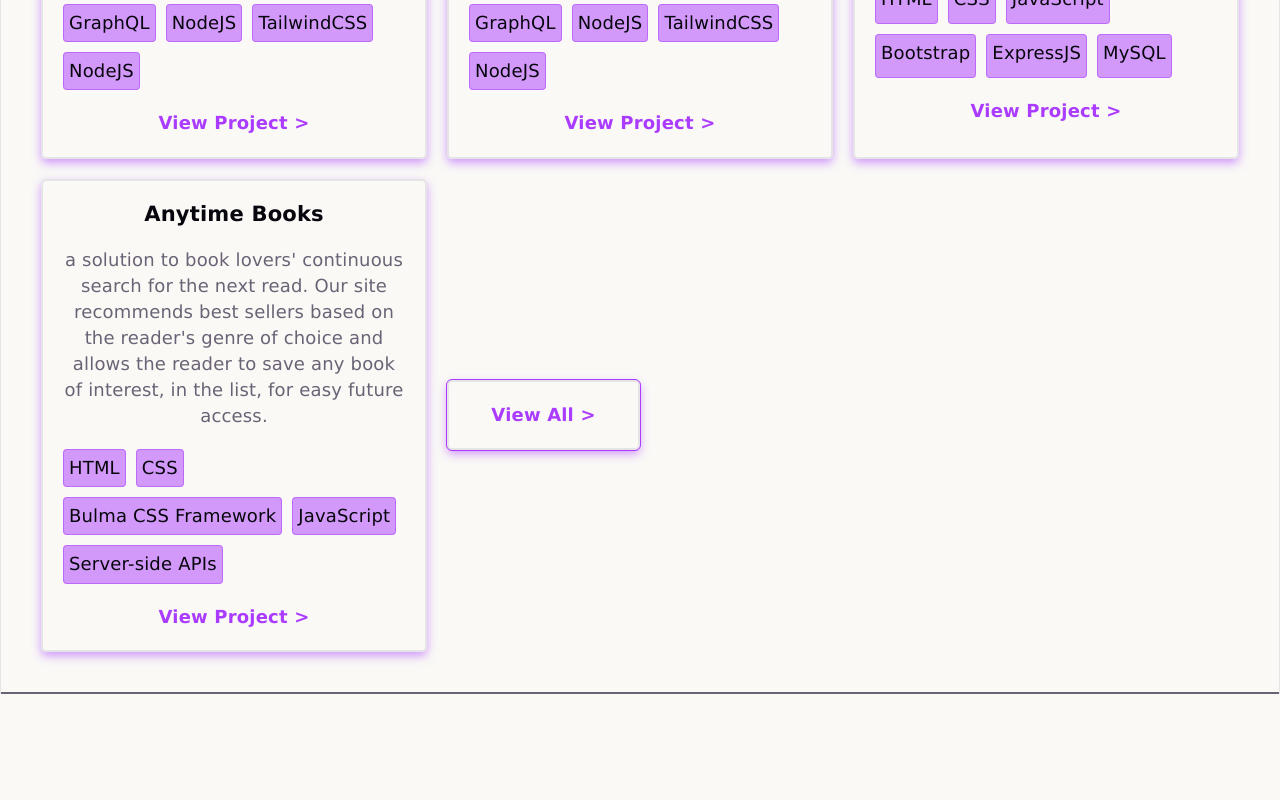
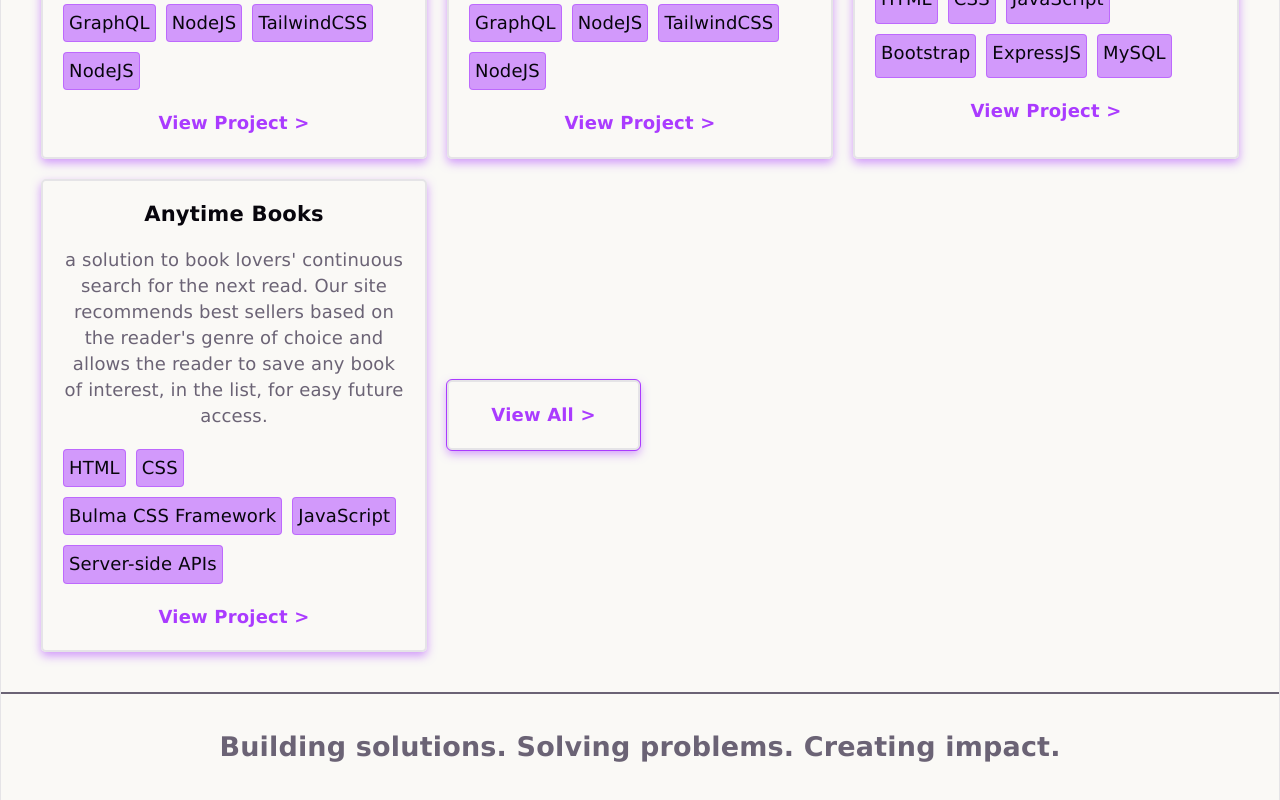
Before and after one commit to Makispear/Maki-Maki, a React (Vite) app: page / in a window 1280 px wide. Shown: the part 1709-2509 px from the top of the page. Before the commit the page ends 2403 px from the top, so only its background shows below. Built offline with nearby package versions, Linux system fonts and the light colour scheme.

Commit message:
Add section for trust statement

```diff
--- /dev/null
+++ b/src/Components/TrustStrip/TrustStrip.tsx
@@ -0,0 +1,11 @@
+import "../../index.css"
+import "./trust-strip.css"
+
+const TrustStrip: React.FC = () => {
+    return <section className="trust-section">
+        <h2>Building solutions. Solving problems. Creating impact.</h2>
+    </section>
+}
+
+
+export default TrustStrip
--- /dev/null
+++ b/src/Components/TrustStrip/trust-strip.css
@@ -0,0 +1,3 @@
+.trust-section {
+    padding: 40px;
+}
--- a/src/Pages/LandingPage.tsx
+++ b/src/Pages/LandingPage.tsx
@@ -2,6 +2,7 @@ import Hero from "../Components/Hero/Hero";
 import Navbar from "../Components/Navbar/Navbar";
 import Technologies from "../Components/Technologies/Technolgies";
 import FeaturedProjects from "../Components/FeaturedProjects/FeaturedProjects.tsx";
+import TrustStrip from "../Components/TrustStrip/TrustStrip.tsx";
 
 const LandingPage: React.FC = () => {
   return (
@@ -10,6 +11,7 @@ const LandingPage: React.FC = () => {
         <Hero />
         <Technologies />
         <FeaturedProjects />
+        <TrustStrip />
     </div>
   );
 };
```
